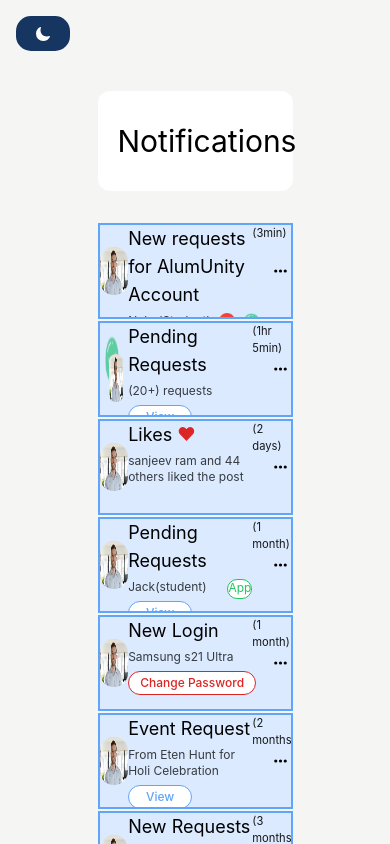
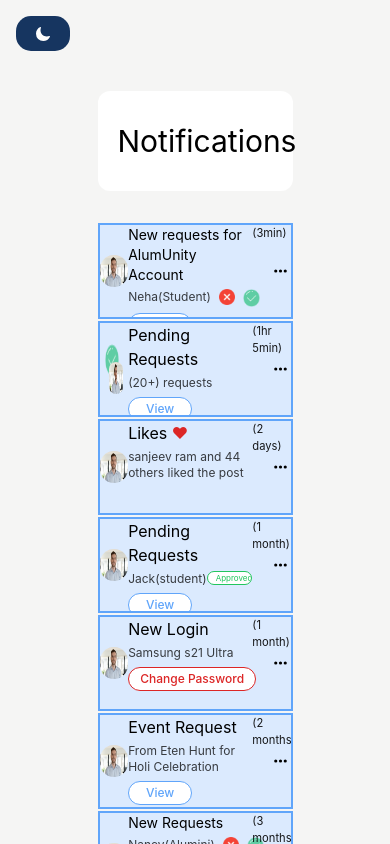
Before and after one commit to sinhasatyam045/Alum_Fullstack, a React (Vite) app: page /notification in a window 390 px wide. Shown: the top 844 px of the page. Built offline with nearby package versions, Linux system fonts and the light colour scheme.

Commit message:
Made the design responsive

```diff
--- a/src/components/notification/Card.jsx
+++ b/src/components/notification/Card.jsx
@@ -25,17 +25,21 @@ export default function Card({
             <img
               src={img1}
               alt="john"
-              className="h-12 w-12 relative left-[17.5%] -top-[10%] rounded-full overflow-hidden"
+              className="sm:h-12 sm:w-12 h-8 w-8  relative left-[17.5%] -top-[10%] rounded-full overflow-hidden"
             />
             <img
               src={value}
               alt="john"
-              className="h-12 w-12 relative -left-[17.5%] top-[10%] rounded-full overflow-hidden "
+              className="sm:h-12 sm:w-12 h-8 w-8  relative -left-[17.5%] top-[10%] rounded-full overflow-hidden "
             />
           </div>
         ) : (
           <div className="h-[100%] w-[15%]  flex justify-center items-center">
-            <img src={value} alt="john" className="h-12 w-12 rounded-full" />
+            <img
+              src={value}
+              alt="john"
+              className="sm:h-12 sm:w-12 h-8 w-8 rounded-full"
+            />
           </div>
         )}
         {/* <div className="h-[100%] w-[10%] border-2 border-gray-700 flex justify-center items-center">
@@ -44,16 +48,18 @@ export default function Card({
 
         <div className="h-[100%] w-[65%] ">
           {notifType === "post" ? (
-            <div className="text-lg mb-1 ">
+            <div className="sm:text-lg mb-1 text-base ">
               {message}
               <span className="text-red-600"> ❤</span>
             </div>
+          ) : notifType === "newReq" ? (
+            <div className="view:text-lg mb-1 text-sm">{message}</div>
           ) : (
-            <div className="text-lg mb-1">{message}</div>
+            <div className="sm:text-lg mb-1 text-base">{message}</div>
           )}
           {notifType === "newReq" ? (
             <div className="flex mb-1">
-              <div className="text-xs opacity-75 ">{desc}</div>
+              <div className="sm:text-base opacity-75 text-xs ">{desc}</div>
               <img
                 src="./Images/remove.png"
                 alt="my image"
@@ -69,13 +75,13 @@ export default function Card({
             </div>
           ) : notifType === "prSolo" ? (
             <div className="flex mb-1] justify-between">
-              <div className="text-xs opacity-75 mb-1">{desc}</div>
-              <div className="text-xs w-[20%] border border-green-500 text-center bg-white text-green-500 rounded-xl overflow-hidden">
+              <div className="sm:text-sm opacity-75 mb-1 text-xs">{desc}</div>
+              <div className="sm:text-xs text-[0.5rem] sm:w-[40%] h-[10%] sm:h-[100%] sm:p-1 px-2 border border-green-500 text-center bg-white text-green-500 rounded-xl overflow-hidden">
                 Approved
               </div>
             </div>
           ) : (
-            <div className="text-xs opacity-75 mb-1">{desc}</div>
+            <div className="text-xs opacity-75 mb-1 sm:text-sm">{desc}</div>
           )}
           <div>
             {notifType !== "post" && notifType !== "newLogin" ? (
--- a/tailwind.config.js
+++ b/tailwind.config.js
@@ -3,6 +3,9 @@ export default {
   content: ["./index.html", "./src/**/*.{js,ts,jsx,tsx}"],
   darkMode: "class", // or 'media' if you want to use the OS color scheme
   theme: {
+    screens:{
+      'view':'911px',
+    },
     extend: {
       colors: {
         button: {
```
